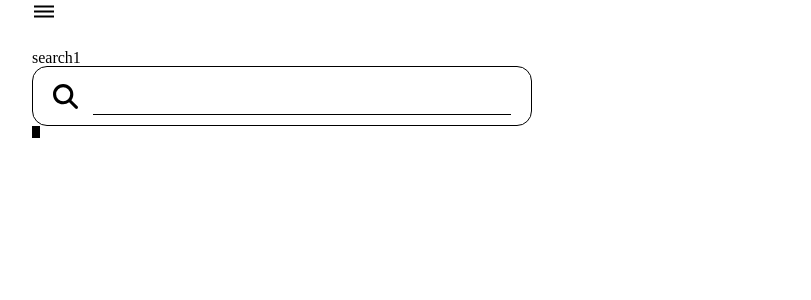
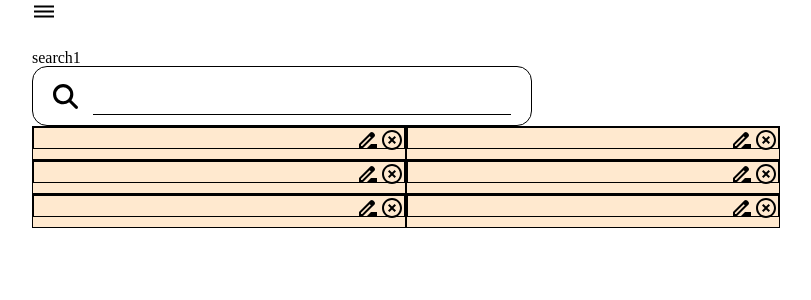
Before and after one commit to lbsyh1/calorie, a React app: page /search in a window 1280 px wide. Shown: the top 300 px of the page, without its empty margins (358-1169 px from the left). Built offline with nearby package versions, Linux system fonts and the light colour scheme.

Commit message:
feat(my-calories): delete calorie

```diff
--- a/src/components/Box.js
+++ b/src/components/Box.js
@@ -1,24 +1,57 @@
 import React from "react";
 import styled from "styled-components";
+import DriveFileRenameOutlineIcon from "@mui/icons-material/DriveFileRenameOutline";
+import HighlightOffIcon from "@mui/icons-material/HighlightOff";
+import { useNavigate } from "react-router-dom";
 const Wrapper = styled.div`
+  display: flex;
+  flex-direction: column;
+  position: relative;
   border: 1px solid black;
   background: #ffe9cf;
+  width: 350px;
+  margin-bottom: 10px;
+  padding: 10px;
 `;
+const IconWrapper = styled.div`
+  position: absolute;
+  right: 0;
+  top: 0;
+  display: flex;
+  justify-content: space-around;
+  align-items: center;
 
+  svg {
+    cursor: pointer;
+  }
+`;
 const Box = ({
   description,
   calories,
   date,
   totalCalories,
   numberOfIntakes,
+  foodName,
+  onDeleteCalorie,
 }) => {
+  const navigate = useNavigate();
+
+  const goToEdit = () => {
+    navigate("../my-calories/edit");
+  };
+
   return (
     <Wrapper>
       <h1>{description}</h1>
       <p>{calories}</p>
-      {date && <p>날짜{date}</p>}
-      {totalCalories && <p>총 칼로리{totalCalories}</p>}
-      {numberOfIntakes && <p>음식섭취횟수{numberOfIntakes}</p>}
+      {date && <p>날짜: {date}</p>}
+      {totalCalories && <p>총 칼로리: {totalCalories}</p>}
+      {numberOfIntakes && <p>음식섭취횟수: {numberOfIntakes}</p>}
+      {foodName && <p>음식이름: {foodName}</p>}
+      <IconWrapper>
+        <DriveFileRenameOutlineIcon onClick={goToEdit} />
+        <HighlightOffIcon onClick={onDeleteCalorie} />
+      </IconWrapper>
     </Wrapper>
   );
 };
--- a/src/page/MyCalorieList.js
+++ b/src/page/MyCalorieList.js
@@ -3,7 +3,7 @@
 import Box from "../components/Box";
 import styled from "styled-components";
 import { useNavigate } from "react-router-dom";
-import { getCalories } from "@/service/CalorieService";
+import { getCalories, deleteCalorie } from "@/service/CalorieService";
 
 const Wrapper = styled.section``;
 const BoxWrapper = styled.div``;
@@ -23,10 +23,17 @@
     setCalories(data);
   };
 
+  const onDeleteCalorie = async (id) => {
+    await deleteCalorie(id);
+    initCalories();
+  };
+
   useEffect(() => {
     initCalories();
   }, []);
-
+  // useEffect의 사용은 무한루프를 피하기 위해 필요하다
+  // 그렇지 않으면 getCalorie호출->state변경으로 리렌더링->localhost8000에서 데이터를 get해서
+  // 다시 getCalories호출->state변경으로 리렌더링 무한루프가 된다
   const navigate = useNavigate();
 
   const goToEdit = () => {
@@ -37,14 +44,18 @@
     <Wrapper>
       <p>MyCalorieList</p>
       <BoxWrapper>
-        {calories.map(({ date, totalCalories, numberOfIntakes }, i) => (
+        {calories.map(
+          ({ date, totalCalories, numberOfIntakes, foodName, id }, i) => (
             <Box
               key={`calorie-card-${i}`}
               date={date}
               totalCalories={totalCalories}
               numberOfIntakes={numberOfIntakes}
+              foodName={foodName}
+              onDeleteCalorie={() => onDeleteCalorie(id)}
             />
-        ))}
+          )
+        )}
       </BoxWrapper>
 
       <Icon>
--- a/src/service/CalorieService.js
+++ b/src/service/CalorieService.js
@@ -17,3 +17,8 @@
   });
   return response;
 };
+export const deleteCalorie = async (id) => {
+  await fetch(`http://localhost:8000/calories/${id}`, {
+    method: "DELETE",
+  });
+};
```
Lines whose indentation alone changed are shown as unchanged.
